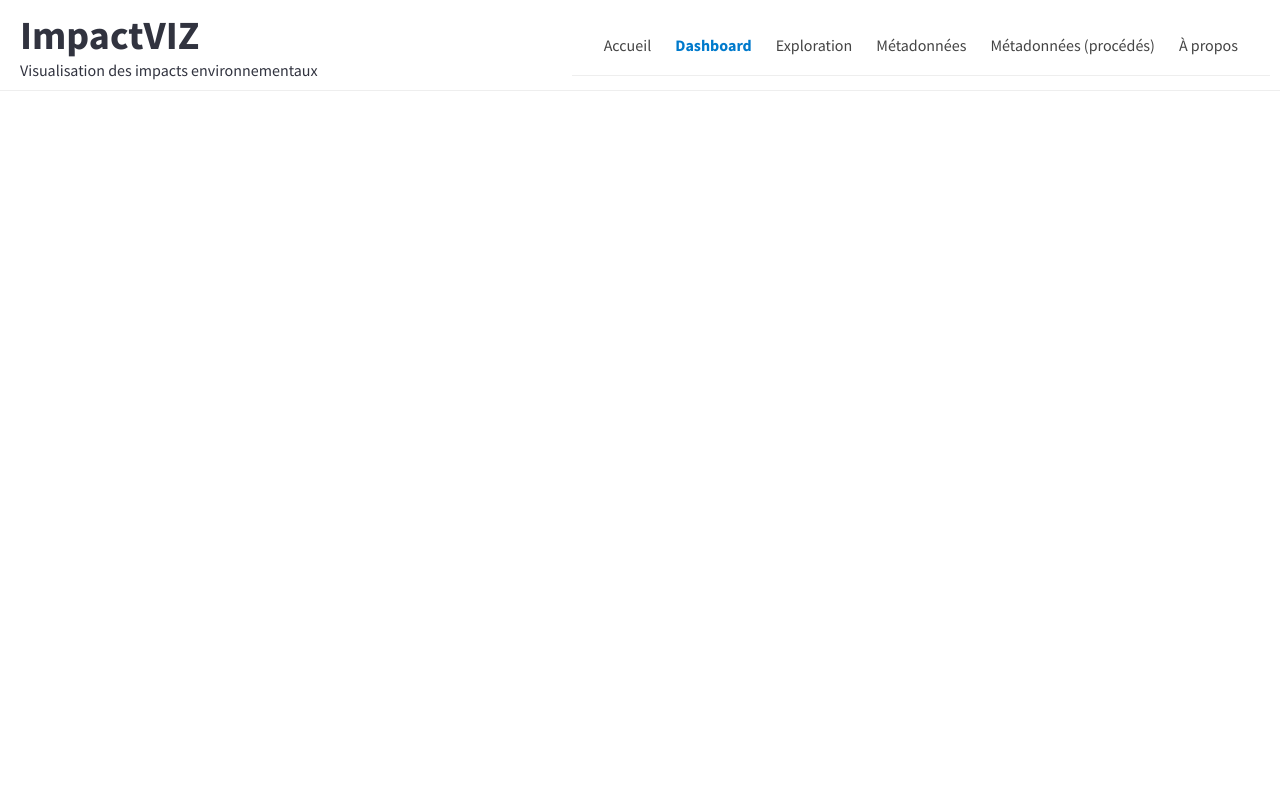
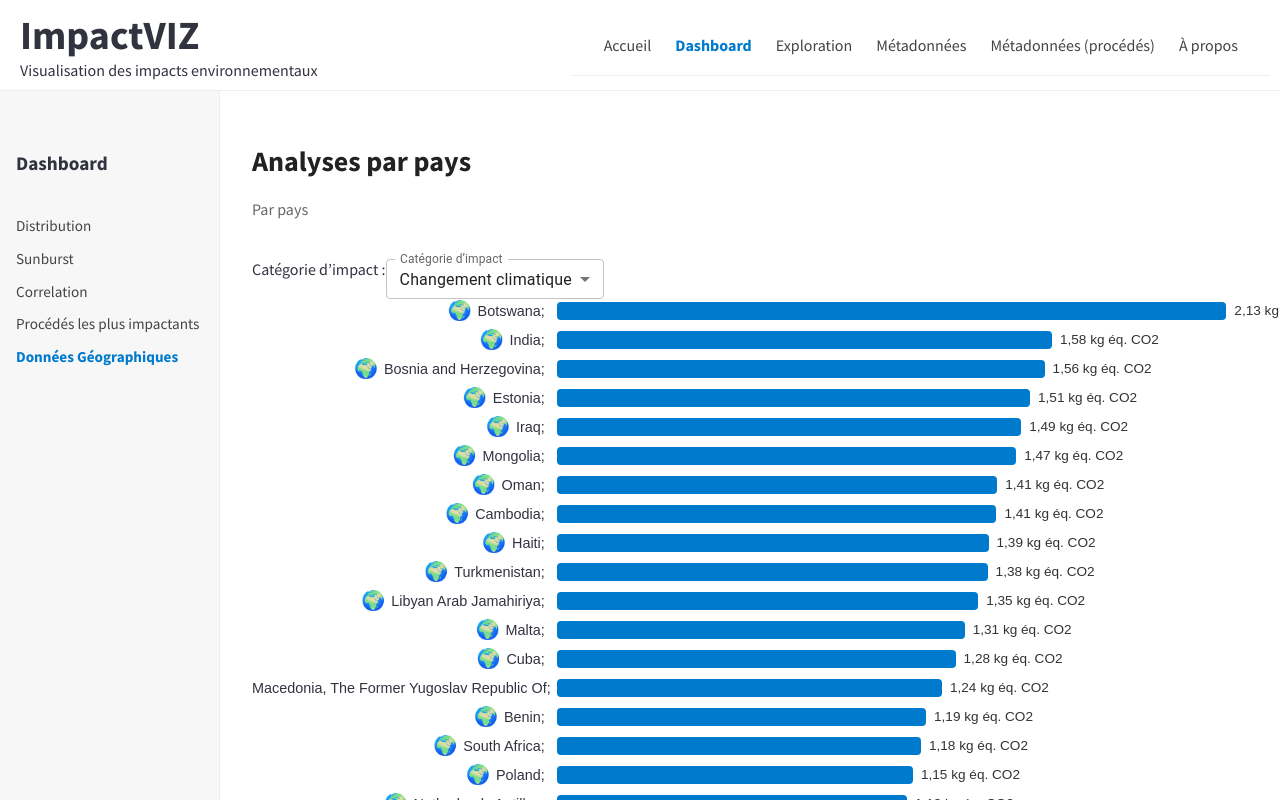
Before and after one commit to theo-time/impact-dataviz, a React (Vite) app: page /dashboard/geography in a window 1280 px wide. Built offline with nearby package versions, Linux system fonts and the light colour scheme.

Commit message:
basic analyse par pays

```diff
--- a/src/App.jsx
+++ b/src/App.jsx
@@ -10,6 +10,7 @@ import DistributionPage from './pages/Dashboard/Pages/DistributionPage.jsx';
 import SunburstPage from './pages/Dashboard/Pages/SunburstPage.jsx';
 import CorrelationPage from './pages/Dashboard/Pages/CorrelationPage.jsx';
 import GreatestImpacts from './pages/Dashboard/Pages/GreatestImpacts.jsx';
+import GeographyPage from './pages/Dashboard/Pages/GeographyPage.jsx';
 
 function App() {
 
@@ -27,6 +28,7 @@ function App() {
           <Route path="sunburst" element={<SunburstPage />} />
           <Route path="correlation" element={<CorrelationPage />} />
           <Route path="greatest-impacts" element={<GreatestImpacts />} />
+          <Route path="geography" element={<GeographyPage />} />
         </Route>
       </Routes>
     </div>
--- /dev/null
+++ b/src/data/flags_by_country.json
@@ -0,0 +1,6 @@
+{
+  "France": "🇫🇷",
+  "Germany": "🇩🇪",
+  "Zimbabwe": "🇿🇼",
+  "ZM": "🇿🇲"
+}
--- a/src/pages/Dashboard/DashboardNavigation.jsx
+++ b/src/pages/Dashboard/DashboardNavigation.jsx
@@ -8,6 +8,7 @@ export default function DashboardNavigation() {
     { label: 'Sunburst', path: '/dashboard/sunburst' },
     { label: 'Correlation', path: '/dashboard/correlation' },
     { label: 'Procédés les plus impactants', path: '/dashboard/greatest-impacts' },
+    { label: 'Données Géographiques', path: '/dashboard/geography' },
   ];
 
   return (
--- /dev/null
+++ b/src/pages/Dashboard/Pages/GeographyPage.css
@@ -0,0 +1,56 @@
+.bar-chart-container {
+  width: 100%;
+  display: flex;
+  flex-direction: column;
+  gap: 6px;
+}
+
+.bar-row {
+  display: flex;
+  align-items: center;
+  justify-content: space-between;
+  font-family: sans-serif;
+}
+
+.label {
+  display: flex;
+  align-items: center;
+  justify-content: flex-end;
+  width: 30%;
+  padding-right: 12px;
+  white-space: nowrap;
+  overflow: hidden;
+  text-overflow: ellipsis;
+  font-size: 0.9rem;
+}
+
+.flag {
+  margin-right: 6px;
+  font-size: 1.2rem;
+}
+
+.country {
+  max-width: 100%;
+}
+
+.bar-wrapper {
+  width: 70%;
+  display: flex;
+  align-items: center;
+  gap: 8px;
+}
+
+.bar {
+  height: 18px;
+  background-color: #007acc;
+  border-radius: 4px;
+  min-width: 4px;
+  flex-shrink: 0;
+  position: relative;
+}
+
+.value {
+  font-size: 0.85rem;
+  color: #333;
+  white-space: nowrap;
+}
--- /dev/null
+++ b/src/pages/Dashboard/Pages/GeographyPage.jsx
@@ -0,0 +1,76 @@
+// File: GeographyPage.jsx
+import React, { useMemo, useState } from 'react';
+import mixElecData from '../../../data/mix_electriques.json';
+import DashboardPage from '../DashboardPage.jsx';
+import FlagMap from '../../../data/flags_by_country.json';
+import './GeographyPage.css';
+import { MenuItem, TextField } from '@mui/material';
+
+export default function GeographyPage() {
+  const [category, setCategory] = useState('Changement climatique');
+
+  const categories = useMemo(() => {
+    const set = new Set();
+    mixElecData.forEach(item => {
+      if (item.category_name && item.valeur > 0) {
+        set.add(item.category_name.trim());
+      }
+    });
+    return Array.from(set).sort();
+  }, []);
+
+  const filteredData = useMemo(() => {
+    const filtered = mixElecData.filter(item => item.category_name?.trim() === category && item.valeur > 0);
+    const maxValue = Math.max(...filtered.map(item => item.valeur));
+    console.log('maxValue', maxValue);
+    console.log('itemWithMaxValue', mixElecData.find(item => item.valeur === maxValue));
+    return filtered
+      .map(item => ({
+        country: item["Zone géographique"],
+        value: item.valeur,
+        value_normalized: item.valeur / maxValue,
+        unit: item["Unité de référence"]
+      }))
+      .sort((a, b) => b.value - a.value);
+  }, [category]);
+
+
+  return (
+    <DashboardPage title="Analyses par pays" subtitle="Par pays">
+      <label htmlFor="category-select">Catégorie d’impact :</label>
+      <TextField
+        select
+        label="Catégorie d’impact"
+        value={category}
+        onChange={e => setCategory(e.target.value)}
+        size="small"
+      >
+        {categories.map(opt => (
+          <MenuItem key={opt} value={opt}>
+            {opt}
+          </MenuItem>
+        ))}
+      </TextField>
+
+      <div className="bar-chart-container">
+        {filteredData.map(({ country, value, unit, value_normalized }) => {
+          const widthPercent = value_normalized * 100 - 2;
+          const flag = FlagMap[country] || '🌍';
+          return (
+            <div key={country} className="bar-row">
+              <div className="label">
+                <span className="flag">{flag}</span>
+                <span className="country">{country}</span>
+              </div>
+              <div className="bar-wrapper">
+                <div className="bar" style={{ width: `${widthPercent}%` }}>
+                </div>
+                <span className="value">{value.toLocaleString('fr-FR', { maximumSignificantDigits: 3 })} {unit}</span>
+              </div>
+            </div>
+          );
+        })}
+      </div>
+    </DashboardPage>
+  );
+}
```
